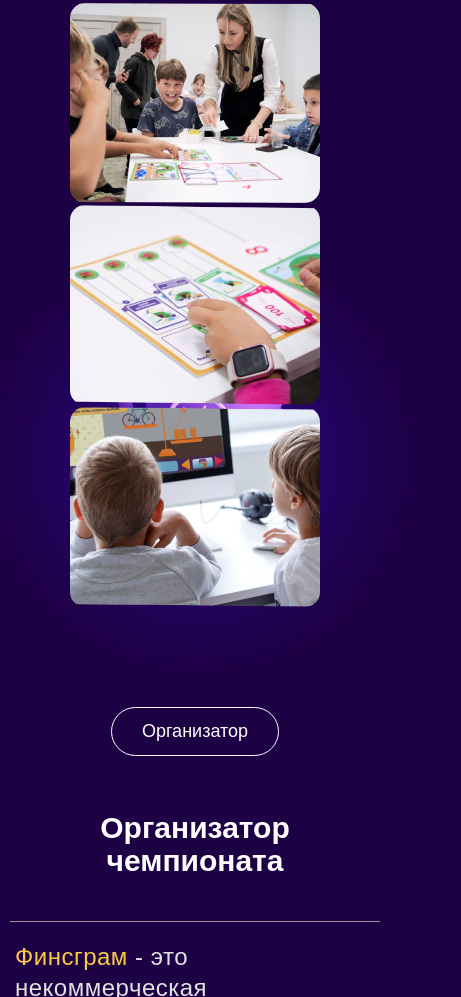
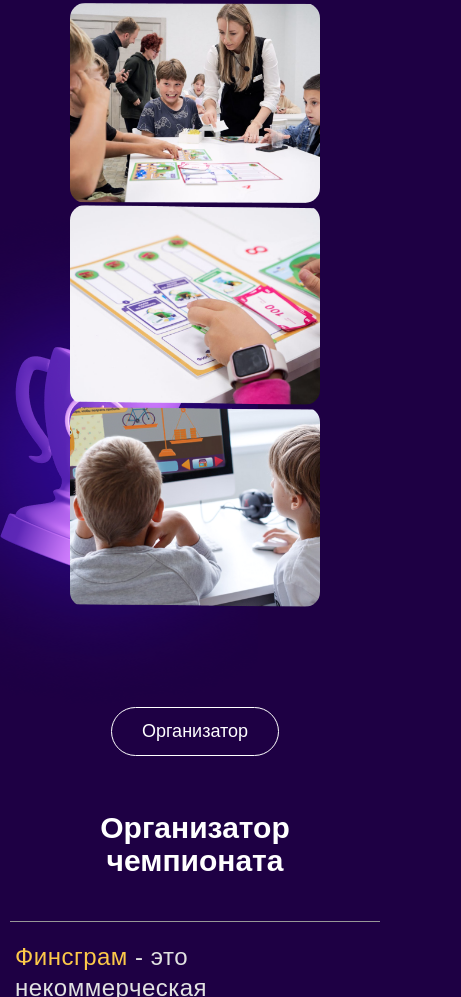
Before and after one commit to leviovan/site-of-champions, a plain HTML site: page index.html in a window 390 px wide. Shown: the part 4911-5908 px from the top of the page, 461 px wide, since content can reach past the window. Drawn offline with Linux system fonts and the light colour scheme.

Commit message:
320px complited

```diff
--- a/styles/main.scss
+++ b/styles/main.scss
@@ -1602,7 +1602,15 @@ $purple: #8836AE;
             width: 250px;
             height: 200px;
         }
-    }
+
+        .cubok__blue {
+            width: 320px;
+            background-position: center;
+
+        }
+    }
+
+
 
     .organizers {
         &__footnote {
```
Also changed, not shown: css/main.css, 1 other file.
